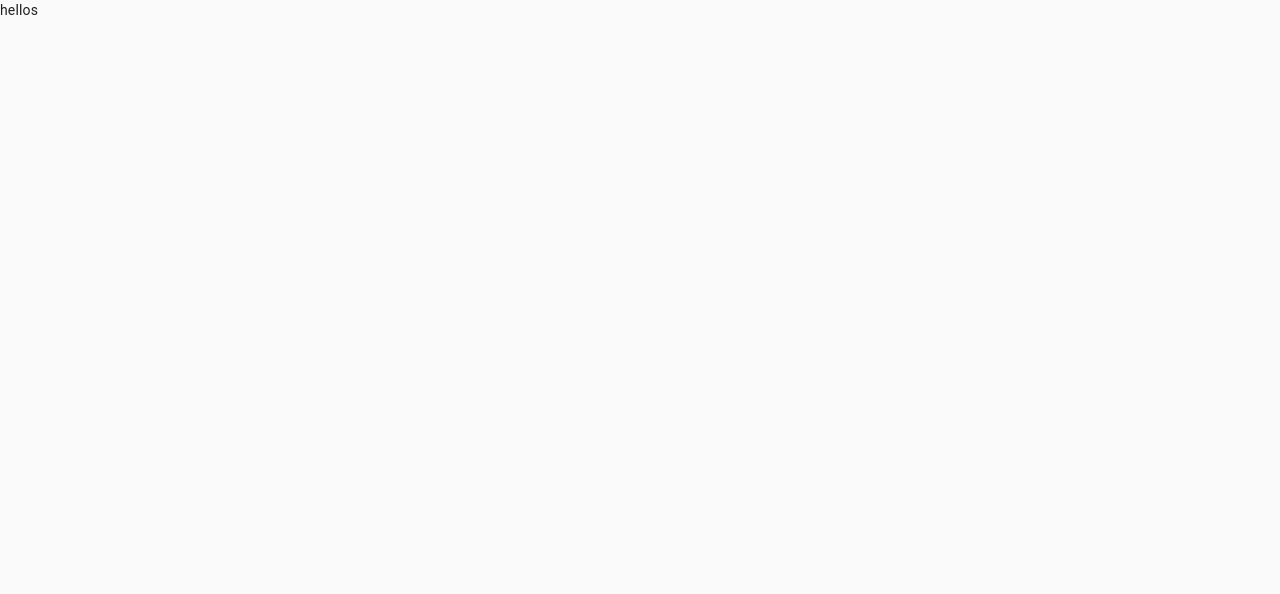
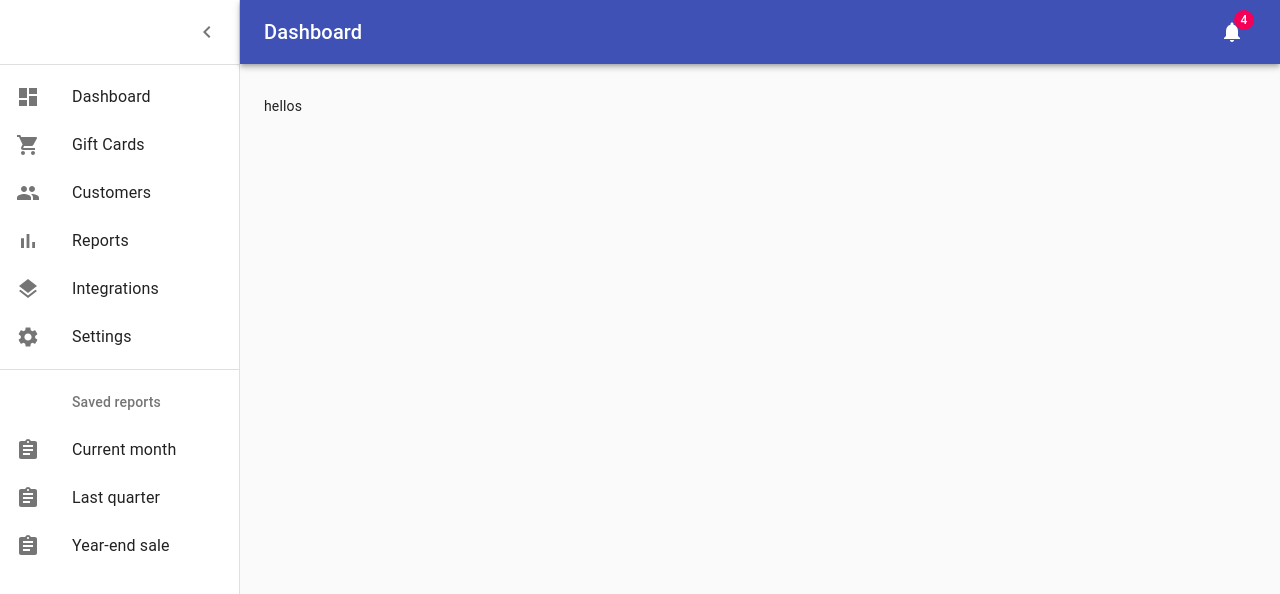
Before and after one commit to Pros0/hopl, a Next.js app in the folder app/: page /search in a window 1280 px wide. Shown: the top 594 px of the page. Built offline with nearby package versions, Linux system fonts and the light colour scheme.

Commit message:
Add menu and topbar

```diff
--- /dev/null
+++ b/app/components/Layout.js
@@ -0,0 +1,62 @@
+import React from 'react';
+import Container from '@material-ui/core/Container';
+import { makeStyles } from '@material-ui/core';
+
+const useStyles = makeStyles((theme) => ({
+  root: {
+    display: 'flex',
+  },
+  toolbar: {
+    paddingRight: 24, // keep right padding when drawer closed
+  },
+  toolbarIcon: {
+    display: 'flex',
+    alignItems: 'center',
+    justifyContent: 'flex-end',
+    padding: '0 8px',
+    ...theme.mixins.toolbar,
+  },
+  menuButton: {
+    marginRight: 36,
+  },
+  menuButtonHidden: {
+    display: 'none',
+  },
+  title: {
+    flexGrow: 1,
+  },
+  appBarSpacer: theme.mixins.toolbar,
+  content: {
+    flexGrow: 1,
+    height: '100vh',
+    overflow: 'auto',
+  },
+  container: {
+    paddingTop: theme.spacing(4),
+    paddingBottom: theme.spacing(4),
+  },
+  paper: {
+    padding: theme.spacing(2),
+    display: 'flex',
+    overflow: 'auto',
+    flexDirection: 'column',
+  },
+  fixedHeight: {
+    height: 240,
+  },
+}));
+
+const Layout = ({ children }) => {
+  const classes = useStyles();
+
+  return (
+    <main className={classes.content}>
+      <div className={classes.appBarSpacer} />
+      <Container maxWidth="lg" className={classes.container}>
+        {children}
+      </Container>
+    </main>
+  );
+};
+
+export default Layout;
--- /dev/null
+++ b/app/components/Menu/index.js
@@ -0,0 +1,165 @@
+import React from 'react';
+import AppBar from '@material-ui/core/AppBar/AppBar';
+import clsx from 'clsx';
+import Toolbar from '@material-ui/core/Toolbar';
+import IconButton from '@material-ui/core/IconButton';
+import MenuIcon from '@material-ui/icons/Menu';
+import Typography from '@material-ui/core/Typography';
+import Badge from '@material-ui/core/Badge/Badge';
+import Drawer from '@material-ui/core/Drawer';
+import Divider from '@material-ui/core/Divider';
+import List from '@material-ui/core/List';
+import { makeStyles } from '@material-ui/core';
+import ChevronLeftIcon from '@material-ui/icons/ChevronLeft';
+import NotificationsIcon from '@material-ui/icons/Notifications';
+import { mainListItems, secondaryListItems } from './listItems';
+
+const drawerWidth = 240;
+
+const useStyles = makeStyles((theme) => ({
+  root: {
+    display: 'flex',
+  },
+  toolbar: {
+    paddingRight: 24, // keep right padding when drawer closed
+  },
+  toolbarIcon: {
+    display: 'flex',
+    alignItems: 'center',
+    justifyContent: 'flex-end',
+    padding: '0 8px',
+    ...theme.mixins.toolbar,
+  },
+  appBar: {
+    zIndex: theme.zIndex.drawer + 1,
+    transition: theme.transitions.create(['width', 'margin'], {
+      easing: theme.transitions.easing.sharp,
+      duration: theme.transitions.duration.leavingScreen,
+    }),
+  },
+  appBarShift: {
+    marginLeft: drawerWidth,
+    width: `calc(100% - ${drawerWidth}px)`,
+    transition: theme.transitions.create(['width', 'margin'], {
+      easing: theme.transitions.easing.sharp,
+      duration: theme.transitions.duration.enteringScreen,
+    }),
+  },
+  menuButton: {
+    marginRight: 36,
+  },
+  menuButtonHidden: {
+    display: 'none',
+  },
+  title: {
+    flexGrow: 1,
+  },
+  drawerPaper: {
+    position: 'relative',
+    whiteSpace: 'nowrap',
+    width: drawerWidth,
+    transition: theme.transitions.create('width', {
+      easing: theme.transitions.easing.sharp,
+      duration: theme.transitions.duration.enteringScreen,
+    }),
+  },
+  drawerPaperClose: {
+    overflowX: 'hidden',
+    transition: theme.transitions.create('width', {
+      easing: theme.transitions.easing.sharp,
+      duration: theme.transitions.duration.leavingScreen,
+    }),
+    width: theme.spacing(7),
+    [theme.breakpoints.up('sm')]: {
+      width: theme.spacing(9),
+    },
+  },
+  appBarSpacer: theme.mixins.toolbar,
+  content: {
+    flexGrow: 1,
+    height: '100vh',
+    overflow: 'auto',
+  },
+  container: {
+    paddingTop: theme.spacing(4),
+    paddingBottom: theme.spacing(4),
+  },
+  paper: {
+    padding: theme.spacing(2),
+    display: 'flex',
+    overflow: 'auto',
+    flexDirection: 'column',
+  },
+  fixedHeight: {
+    height: 240,
+  },
+}));
+
+const Menu = () => {
+  const classes = useStyles();
+
+  const [open, setOpen] = React.useState(true);
+  const handleDrawerOpen = () => {
+    setOpen(true);
+  };
+  const handleDrawerClose = () => {
+    setOpen(false);
+  };
+
+  return (
+    <>
+      <AppBar
+        position="absolute"
+        className={clsx(classes.appBar, open && classes.appBarShift)}
+      >
+        <Toolbar className={classes.toolbar}>
+          <IconButton
+            edge="start"
+            color="inherit"
+            aria-label="open drawer"
+            onClick={handleDrawerOpen}
+            className={clsx(
+              classes.menuButton,
+              open && classes.menuButtonHidden,
+            )}
+          >
+            <MenuIcon />
+          </IconButton>
+          <Typography
+            component="h1"
+            variant="h6"
+            color="inherit"
+            noWrap
+            className={classes.title}
+          >
+            Dashboard
+          </Typography>
+          <IconButton color="inherit">
+            <Badge badgeContent={4} color="secondary">
+              <NotificationsIcon />
+            </Badge>
+          </IconButton>
+        </Toolbar>
+      </AppBar>
+      <Drawer
+        variant="permanent"
+        classes={{
+          paper: clsx(classes.drawerPaper, !open && classes.drawerPaperClose),
+        }}
+        open={open}
+      >
+        <div className={classes.toolbarIcon}>
+          <IconButton onClick={handleDrawerClose}>
+            <ChevronLeftIcon />
+          </IconButton>
+        </div>
+        <Divider />
+        <List>{mainListItems}</List>
+        <Divider />
+        <List>{secondaryListItems}</List>
+      </Drawer>
+    </>
+  );
+};
+
+export default Menu;
--- /dev/null
+++ b/app/components/Menu/listItems.js
@@ -0,0 +1,83 @@
+import React from 'react';
+import ListItem from '@material-ui/core/ListItem';
+import ListItemIcon from '@material-ui/core/ListItemIcon';
+import ListItemText from '@material-ui/core/ListItemText';
+import ListSubheader from '@material-ui/core/ListSubheader';
+import DashboardIcon from '@material-ui/icons/Dashboard';
+import ShoppingCartIcon from '@material-ui/icons/ShoppingCart';
+import PeopleIcon from '@material-ui/icons/People';
+import BarChartIcon from '@material-ui/icons/BarChart';
+import LayersIcon from '@material-ui/icons/Layers';
+import AssignmentIcon from '@material-ui/icons/Assignment';
+import SettingsIcon from '@material-ui/icons/Settings';
+import NextLink from 'next/link';
+
+
+export const mainListItems = (
+  <div>
+    <ListItem button>
+      <ListItemIcon>
+        <DashboardIcon />
+      </ListItemIcon>
+      <ListItemText primary="Dashboard" />
+    </ListItem>
+    <NextLink href="/giftcard">
+      <ListItem button>
+        <ListItemIcon>
+          <ShoppingCartIcon />
+        </ListItemIcon>
+        <ListItemText primary="Gift Cards" />
+      </ListItem>
+    </NextLink>
+    <ListItem button>
+      <ListItemIcon>
+        <PeopleIcon />
+      </ListItemIcon>
+      <ListItemText primary="Customers" />
+    </ListItem>
+    <ListItem button>
+      <ListItemIcon>
+        <BarChartIcon />
+      </ListItemIcon>
+      <ListItemText primary="Reports" />
+    </ListItem>
+    <ListItem button>
+      <ListItemIcon>
+        <LayersIcon />
+      </ListItemIcon>
+      <ListItemText primary="Integrations" />
+    </ListItem>
+    <NextLink href="/settings">
+      <ListItem button>
+        <ListItemIcon>
+          <SettingsIcon />
+        </ListItemIcon>
+        <ListItemText primary="Settings" />
+      </ListItem>
+    </NextLink>
+  </div>
+);
+
+export const secondaryListItems = (
+  <div>
+    <ListSubheader inset>Saved reports</ListSubheader>
+    <ListItem button>
+      <ListItemIcon>
+        <AssignmentIcon />
+      </ListItemIcon>
+      <ListItemText primary="Current month" />
+    </ListItem>
+    <ListItem button>
+      <ListItemIcon>
+        <AssignmentIcon />
+      </ListItemIcon>
+      <ListItemText primary="Last quarter" />
+    </ListItem>
+    <ListItem button>
+      <ListItemIcon>
+        <AssignmentIcon />
+      </ListItemIcon>
+      <ListItemText primary="Year-end sale" />
+    </ListItem>
+  </div>
+);
--- a/app/package.json
+++ b/app/package.json
@@ -18,11 +18,12 @@
     "@formatjs/cli": "1.1.12",
     "@formatjs/intl-relativetimeformat": "^2.8.2",
     "@formatjs/intl-utils": "^0.6.1",
+    "@material-ui/core": "^4.9.8",
+    "@material-ui/icons": "^4.9.1",
     "accepts": "^1.3.7",
     "full-icu": "^1.3.0",
     "glob": "^7.1.4",
     "intl": "^1.2.5",
-    "@material-ui/core": "^4.9.8",
     "next": "^9.3.4",
     "prop-types": "^15.7.2",
     "react": "^16.13.1",
--- a/app/pages/_app.js
+++ b/app/pages/_app.js
@@ -4,11 +4,12 @@
 import { ThemeProvider } from 'styled-components';
 import CssBaseline from '@material-ui/core/CssBaseline';
 import { createIntl, createIntlCache, RawIntlProvider } from 'react-intl';
+import Menu from '../components/Menu';
 
 import originalTheme from '../theme/theme';
 import GlobalBodyHeightStyle from '../theme/globalBodyHeightStyle';
 import GlobalStyle from '../theme/globalStyle';
-
+import Layout from '../components/Layout';
 const cache = createIntlCache();
 
 export default class HoplApp extends App {
@@ -54,7 +55,12 @@
                   this.setState({ theme: { ...theme, ...toMerge } });
                 }}
               />
-              <Component {...pageProps} />
+              <div style={{ display: 'flex' }}>
+                <Menu />
+                <Layout>
+                  <Component {...pageProps} />
+                </Layout>
+              </div>
             </>
           </ThemeProvider>
         </MuiThemeProvider>
```
Also changed, not shown: 1 other file (tests, documents, lock files or other folders).
